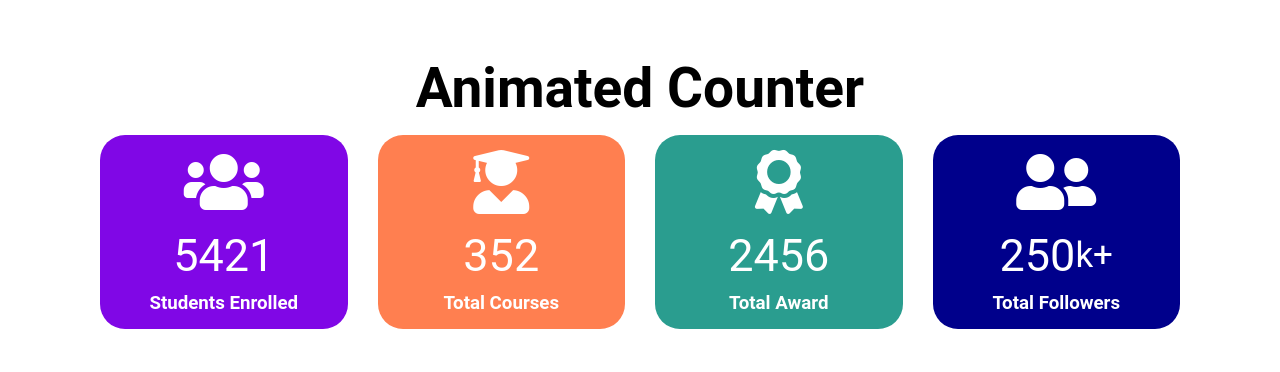
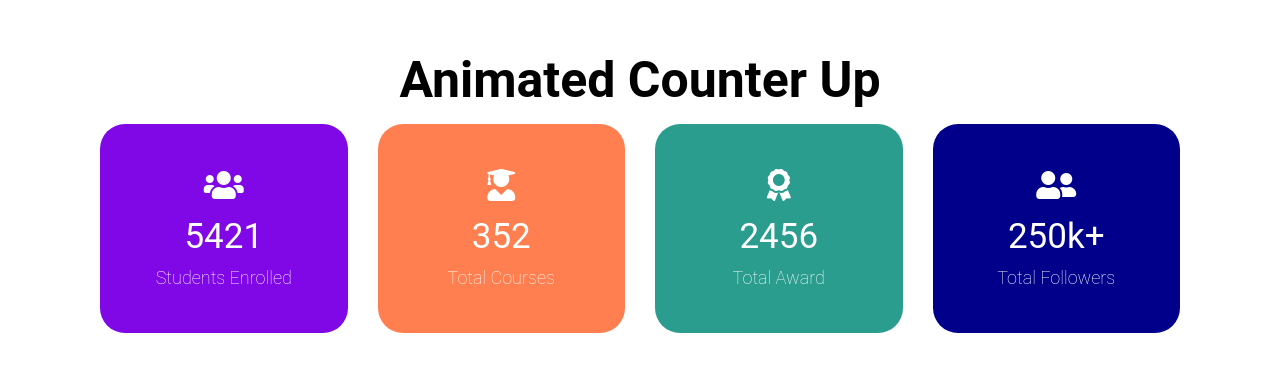
Before and after one commit to ProgrammerShahJalal/counter-up, a plain HTML site: page index.html in a window 1280 px wide. Shown: the part 208-580 px from the top of the page. Drawn offline with Linux system fonts and the light colour scheme.

Commit message:
animated counter up

```diff
--- a/index.html
+++ b/index.html
@@ -10,37 +10,39 @@
     <!-- font awesome cdn -->
     <link rel="stylesheet" href="https://use.fontawesome.com/releases/v5.15.4/css/all.css"
         integrity="sha384-DyZ88mC6Up2uqS4h/KRgHuoeGwBcD4Ng9SiP4dIRy0EXTlnuz47vAwmeGwVChigm" crossorigin="anonymous">
-    <title>Counter Up</title>
+    <!-- favicon added -->
+    <link rel="shortcut icon" href="countdown.png" type="image/x-icon">
+    <title>Animated Counter Up</title>
 </head>
 
 <body>
     <header>
     </header>
     <section class="counters">
-        <h1>Animated Counter</h1>
+        <h1>Animated Counter Up</h1>
         <div class="container">
             <div class="counter-box-1">
-                <i class="fas fa-users fa-4x"></i>
+                <i class="fas fa-users fa-2x"></i>
                 <div class="counter" data-target="5421">0</div>
-                <h3>Students Enrolled</h3>
+                <h3 class="sub-title">Students Enrolled</h3>
             </div>
             <div class="counter-box-2">
-                <i class="fas fa-user-graduate fa-4x"></i>
+                <i class="fas fa-user-graduate fa-2x"></i>
                 <div class="counter" data-target="352">0</div>
-                <h3>Total Courses</h3>
+                <h3 class="sub-title">Total Courses</h3>
             </div>
             <div class="counter-box-3">
-                <i class="fas fa-award fa-4x"></i>
+                <i class="fas fa-award fa-2x"></i>
                 <div class="counter" data-target="2456">0</div>
-                <h3>Total Award</h3>
+                <h3 class="sub-title">Total Award</h3>
             </div>
             <div class="counter-box-4">
-                <i class="fas fa-user-friends fa-4x"></i>
+                <i class="fas fa-user-friends fa-2x"></i>
                 <div class="over">
                     <div class="counter" data-target="250">0</div>
                     <p class="multiplus">k+</p>
                 </div>
-                <h3>Total Followers</h3>
+                <h3 class="sub-title">Total Followers</h3>
             </div>
         </div>
     </section>
--- a/style.css
+++ b/style.css
@@ -22,25 +22,25 @@ body {
 .counter-box-1{
     color: white;
     background-color: #8007e6;
-    padding: 15px 0px;
+    padding: 45px 0px;
     border-radius: 25px;
 }
 .counter-box-2{
     color: white;
     background-color: coral;
-    padding: 15px 0px;
+    padding: 45px 0px;
     border-radius: 25px;
 }
 .counter-box-3{
     color: white;
     background-color: #2a9d8f;
-    padding: 15px 0px;
+    padding: 45px 0px;
     border-radius: 25px;
 }
 .counter-box-4{
     color: white;
     background-color: darkblue;
-    padding: 15px 0px;
+    padding: 45px 0px;
     border-radius: 25px;
 }
 
@@ -49,9 +49,13 @@ body {
     margin: auto 100px;
 }
 .counters h1 {
-	font-size: 55px;
+	font-size: 50px;
     text-align: center;
     margin-bottom: 15px;
+}
+.counters h3{
+	font-size: 18px;
+	font-weight: 100;
 }
 
 .counters .container {
@@ -67,7 +71,7 @@ body {
 }
 
 .counters .counter {
-	font-size: 45px;
+	font-size: 35px;
 	margin: 10px 0;
 }
 .over{
@@ -76,7 +80,6 @@ body {
 	align-items: center;
 }
 .multiplus{
-	display: inline-flex;
 	font-size: 35px;
 }
 
```
Also changed, not shown: countdown.png (added).
